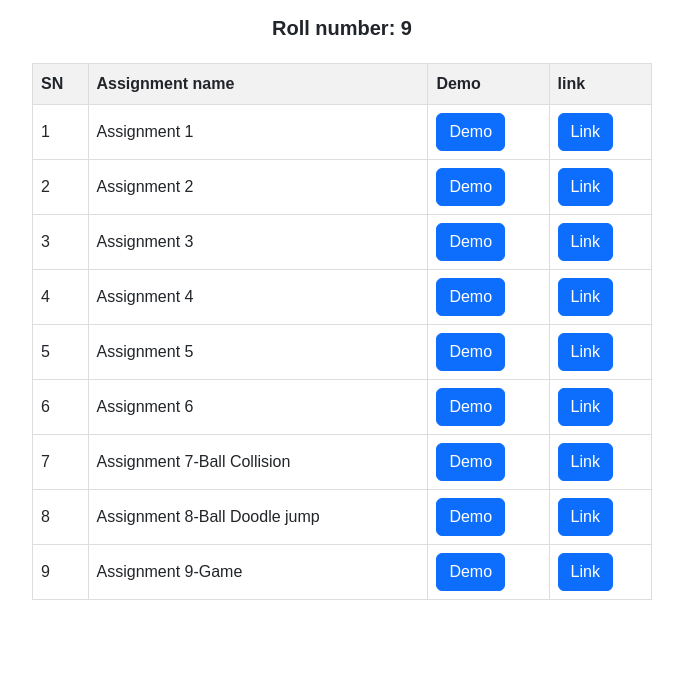
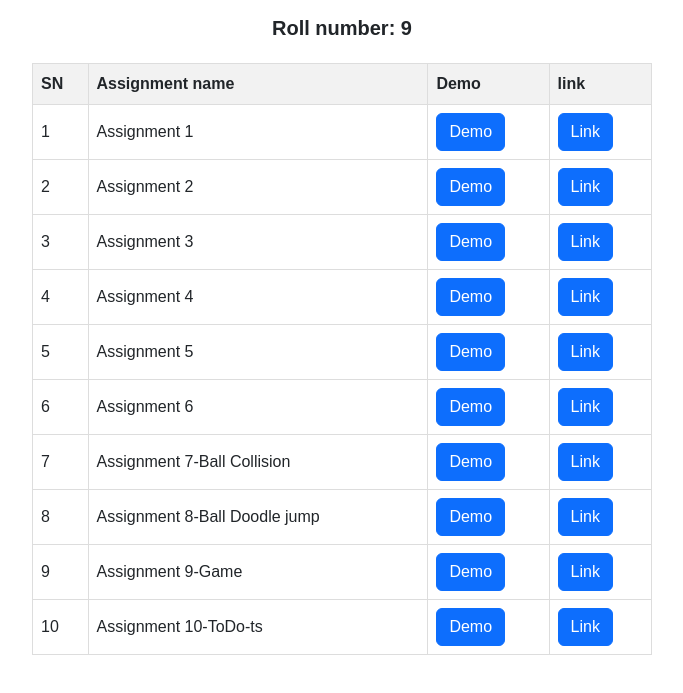
Before and after one commit to EC30/anjalichapagain, a plain HTML site: page index.html in a window 1280 px wide. Shown: the part 99-792 px from the top of the page, without its empty margins (298-981 px from the left). Drawn offline with nearby package versions, Linux system fonts and the light colour scheme.

Commit message:
ToDo ts added

```diff
--- a/index.html
+++ b/index.html
@@ -114,6 +114,17 @@
                 <a href="https://github.com/EC30/anjalichapagain/tree/main/Game" target="_blank" ><button type="button" class="btn btn-primary">Link</button></a>
             </td>
         </tr>
+        <tr>
+            <td>10</td>
+            <td>Assignment 10-ToDo-ts </td>
+            <td>
+                <a href="ToDo-Ts/index.html"><button type="button" class="btn btn-primary">Demo</button></a>
+            </td>
+            <td>
+                <a href="https://github.com/EC30/anjalichapagain/tree/main/ToDo-Ts" target="_blank" ><button type="button" class="btn btn-primary">Link</button></a>
+            </td>
+        </tr>
+
 
     </tbody>
 </table>
```
Also changed, not shown: 1 other file.
